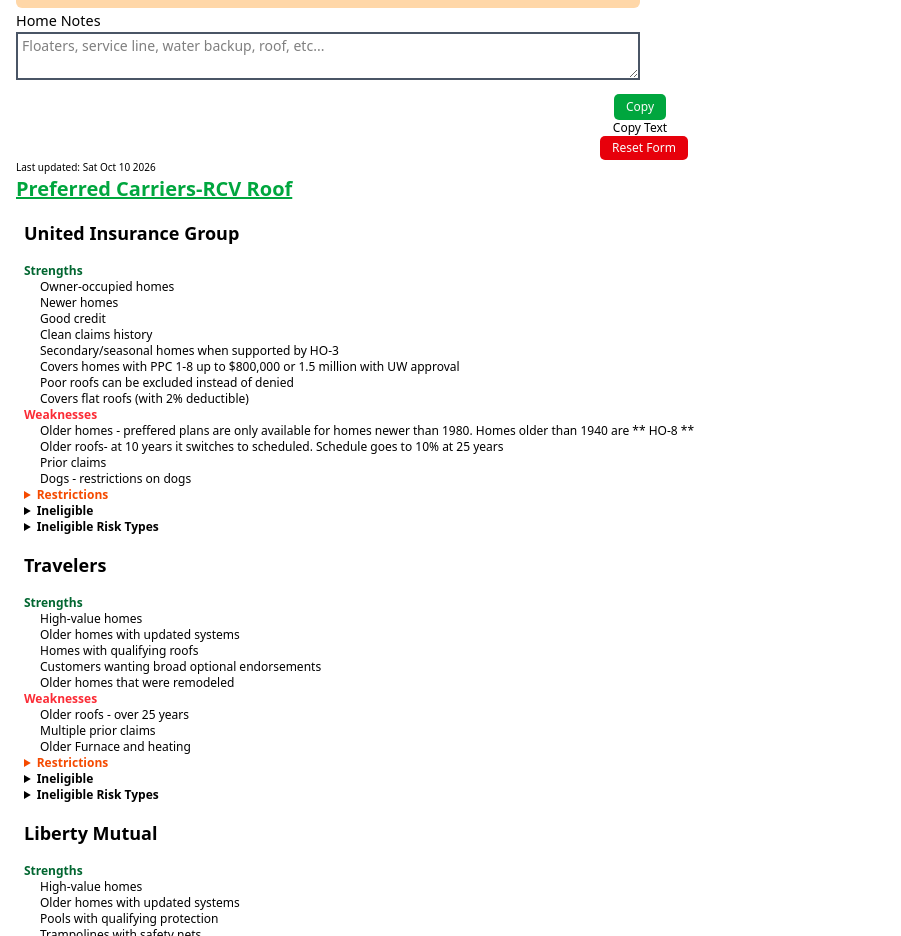
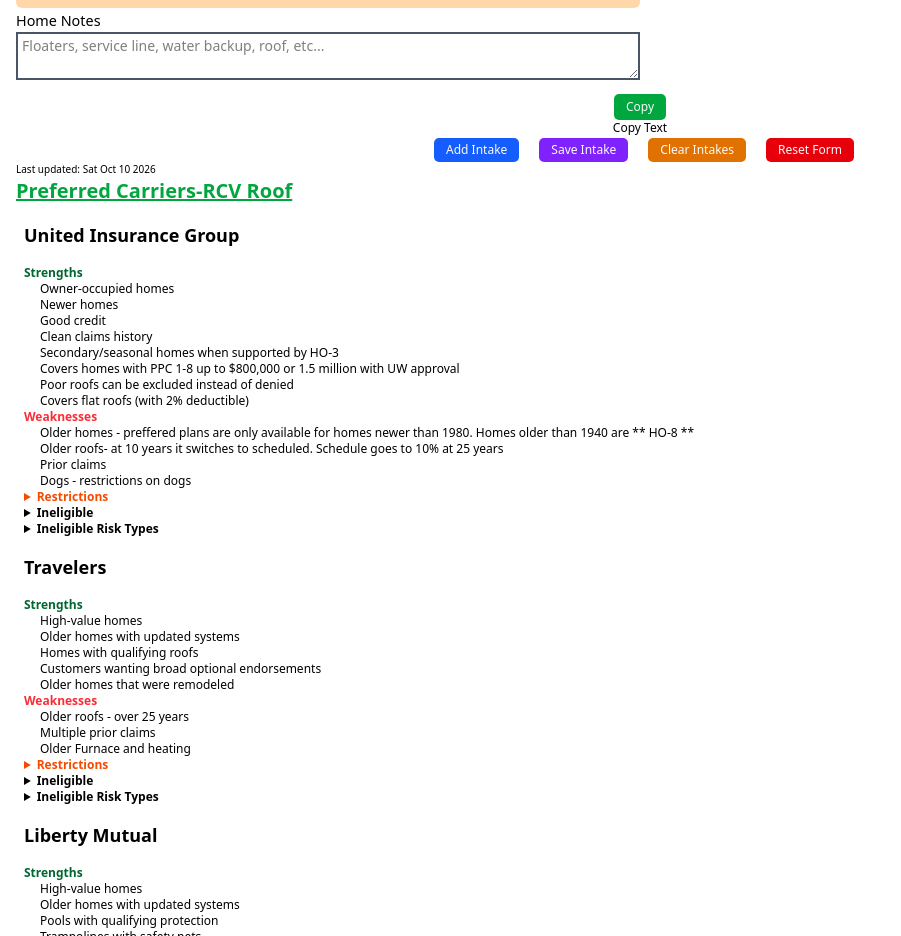
Before and after one commit to Jpatrick6420/propertyandcasualtywebsite, a React (Vite) app: page / in a window 1280 px wide. Shown: the part 1940-2876 px from the top of the page, without its empty margins (0-901 px from the left). Built offline with nearby package versions, Linux system fonts and the light colour scheme.

Commit message:
fixed context modal and added intake handling

```diff
--- a/src/components/ContextModal.jsx
+++ b/src/components/ContextModal.jsx
@@ -1,10 +1,27 @@
 function ContextModal({ message, rule, bgcolor = "red", right = "2" }) {
-  let styles = `absolute text-[10px] -right-${right} -bottom-2 bg-${bgcolor}-200 rounded-xl px-2 `;
-  if (rule === true) {
-    styles += ` block`;
-  } else {
-    styles += " hidden";
-  }
+  const colors = {
+    red: "bg-red-200",
+    blue: "bg-blue-200",
+    green: "bg-green-200",
+    amber: "bg-amber-200",
+  };
+
+  const positions = {
+    2: "-right-2",
+    4: "-right-4",
+    6: "-right-6",
+    10: "-right-10",
+    20: "-right-20",
+    44: "-right-44",
+    64: "-right-64",
+  };
+
+  const styles = `
+    absolute text-[10px] -bottom-2 rounded-xl px-2
+    ${colors[bgcolor] ?? colors.red}
+    ${positions[right] ?? positions[2]}
+    ${rule ? "block" : "hidden"}
+  `;
 
   return (
     <div className={styles}>
--- a/src/features/CallForm.jsx
+++ b/src/features/CallForm.jsx
@@ -1,4 +1,5 @@
 import { useEffect, useState } from "react";
+import { formatName } from "../helper/helper";
 import NewDriverSection from "./NewDriverSection";
 import NewVehicleSection from "./NewVehicleSection";
 
@@ -19,9 +20,26 @@ import PniSection from "./PniSection";
 import { createInitialClientState } from "../init_states/intake";
 import EditModal from "../components/EditModal";
 function CallForm() {
+  const [currentIntakes, setCurrentIntakes] = useState([]);
   const [currentData, setCurrentData] = useState(createInitialClientState);
+
   const [resetKey, setResetKey] = useState(0);
+  const [intakeIdx, setIntakeIdx] = useState(null);
+  function addIntake() {
+    setCurrentIntakes((prev) => [...prev, currentData]);
+    setCurrentData(createInitialClientState);
+  }
+  function clearIntakes() {
+    setCurrentIntakes([]);
+    setCurrentData(createInitialClientState);
+  }
+  const saveIntake = () => {
+    if (intakeIdx === null) return;
 
+    setCurrentIntakes((prev) =>
+      prev.map((item, i) => (i === intakeIdx ? currentData : item)),
+    );
+  };
   useEffect(() => {
     if (
       currentData.notification.isError === false &&
@@ -76,7 +94,24 @@ function CallForm() {
     }));
   };
   return (
-    <>
+    <section>
+      {
+        <ul className="flex items-center text-xs gap-2 ml-2">
+          {currentIntakes.map((_, i) => (
+            <li
+              type="button"
+              className="bg-stone-300 px-2 py-0.5 rounded-md "
+              key={i}
+              onClick={() => {
+                setCurrentData(currentIntakes[i]);
+                setIntakeIdx(i);
+              }}
+            >
+              {`${i + 1})`} {formatName(currentIntakes[i]["pni"]["name"])}
+            </li>
+          ))}
+        </ul>
+      }
       <form className="px-4 py-2 ">
         {currentData.notification.isError && (
           <NotificationModal
@@ -227,7 +262,32 @@ function CallForm() {
           setCurrentData={setCurrentData}
         />
       </div>
-      <div className="flex justify-center">
+      <section className="flex justify-center items-center gap-3">
+        <div>
+          <button
+            className="bg-blue-600 hover:bg-blue-800 active:bg-blue-600 py-0.5 px-2 text-stone-50 ml-2 text-xs"
+            onClick={addIntake}
+          >
+            Add Intake
+          </button>
+        </div>
+        <div>
+          <button
+            className="bg-violet-600 hover:bg-violet-800 active:bg-violet-600 py-0.5 px-2 text-stone-50 ml-2 text-xs"
+            onClick={saveIntake}
+          >
+            Save Intake
+          </button>
+        </div>
+        <div>
+          <button
+            className="bg-amber-600 hover:bg-amber-800 active:bg-amber-600 py-0.5 px-2 text-stone-50 ml-2 text-xs"
+            onClick={clearIntakes}
+          >
+            Clear Intakes
+          </button>
+        </div>
+        <div>
           <button
             className="bg-red-600 hover:bg-red-800 active:bg-red-600 py-0.5 px-2 text-stone-50 ml-2 text-xs"
             onClick={resetForm}
@@ -235,10 +295,11 @@ function CallForm() {
             Reset Form
           </button>
         </div>
+      </section>
       <div>
         <SuggestionSection currentData={currentData} />
       </div>
-    </>
+    </section>
   );
 }
 
--- a/src/features/HomeSection.jsx
+++ b/src/features/HomeSection.jsx
@@ -151,7 +151,7 @@ function HomeSection({ setCurrentData, currentData, updateItem, addNewItem }) {
           <ContextModal
             message="roof, walls, foundation, cracks in sidewalk and overhanging trees"
             rule={currentData.home.goodShape == "not_asked"}
-            right="[20rem]"
+            right="64"
           />
         </RadioInput>
       </div>
```
Lines whose indentation alone changed are shown as unchanged.
